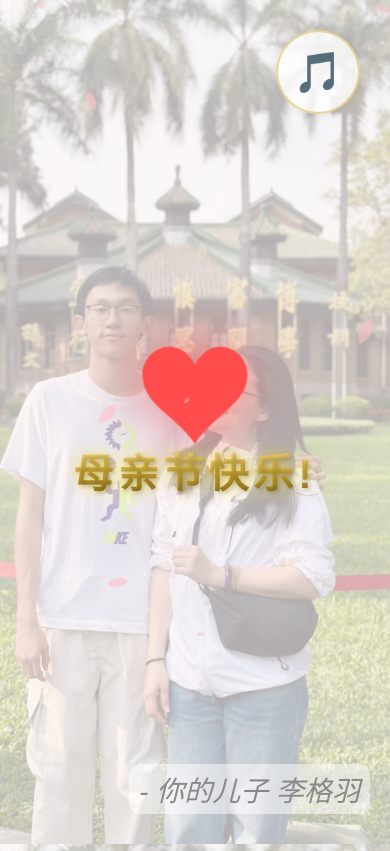
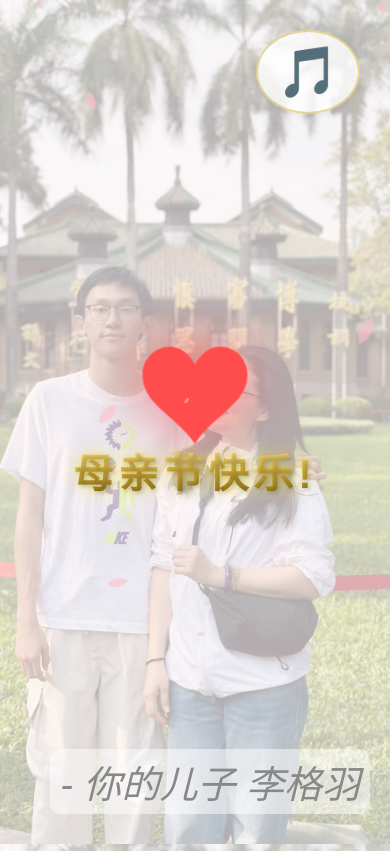
Before and after one commit to ogisosetsuna454-cell/For-My-Mom, a plain HTML site: page index.html in a window 390 px wide. Shown: the top 851 px of the page. Drawn offline with Linux system fonts and the light colour scheme.

Commit message:
Update index.html

```diff
--- a/index.html
+++ b/index.html
@@ -128,17 +128,17 @@
             }
 
             #music-control {
-                width: 80px;  /* 手机端按钮做得非常大，方便手指点击 */
+                width: 100px;  /* 手机端按钮做得非常大，方便手指点击 */
                 height: 80px;
                 top: 30px;
                 right: 30px;
-                font-size: 40px;
+                font-size: 50px;
             }
 
             .signature {
                 right: 20px;
                 bottom: 30px;
-                font-size: 28px; /* 署名在手机上显著加大 */
+                font-size: 38px; /* 署名在手机上显著加大 */
                 background: rgba(255, 255, 255, 0.5); /* 给署名加个半透明底色，防止背景干扰 */
                 padding: 5px 10px;
                 border-radius: 10px;
```
